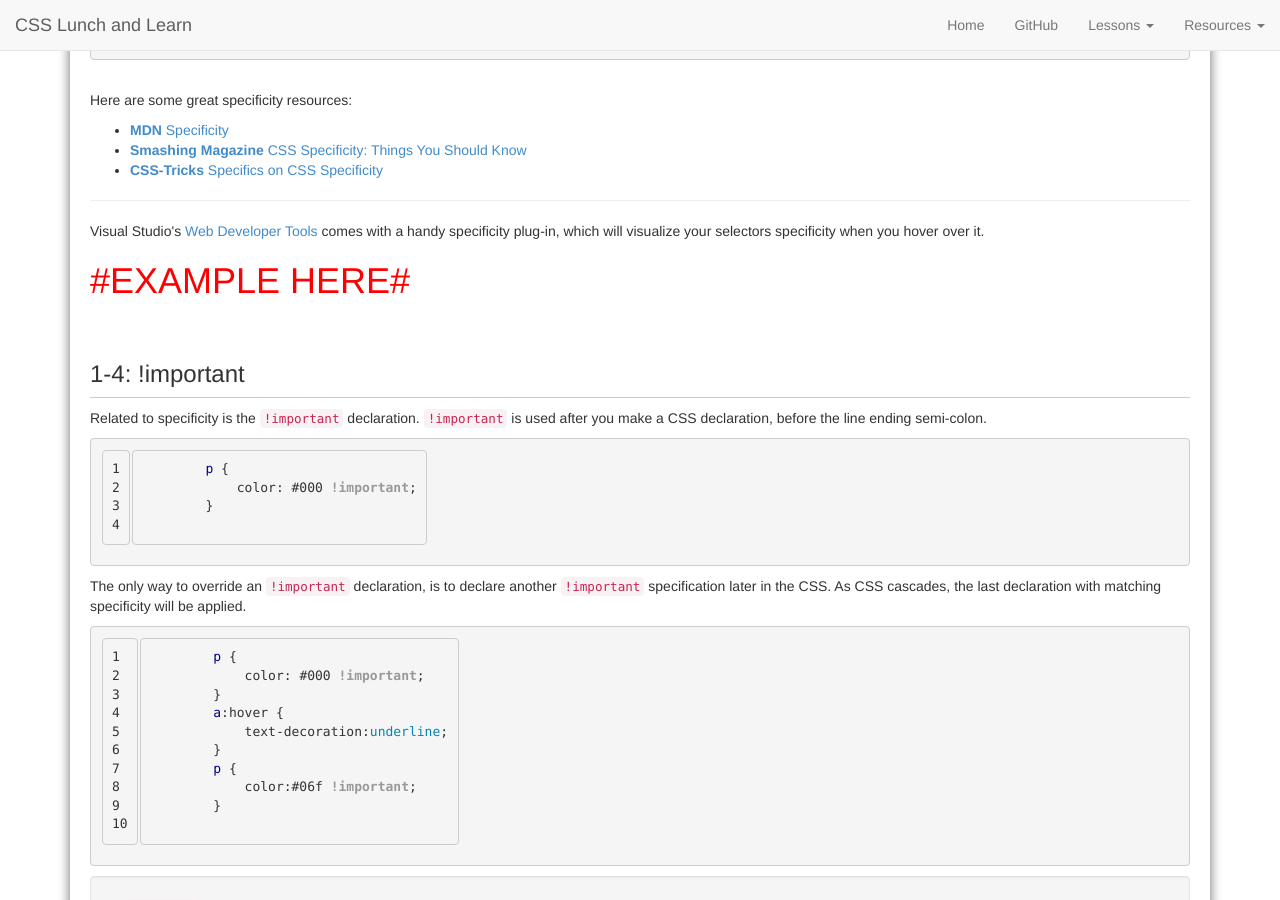
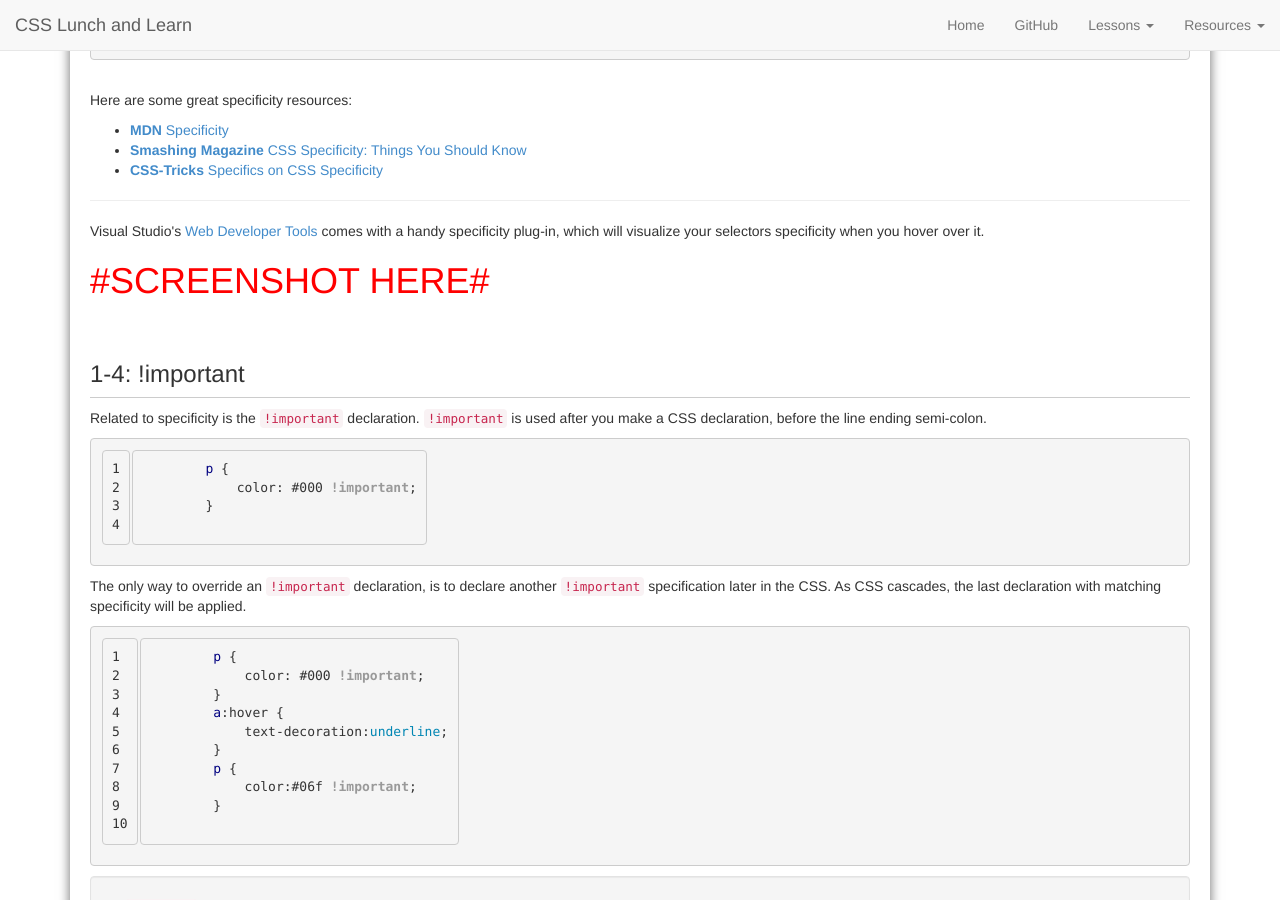
Before and after one commit to robabby/lunch-and-learn, a Jekyll site: the page built from introduction.html, in a window 1280 px wide and 900 px high, scrolled down 7105 px. Built offline with Jekyll 4.4.1, drawn with Linux system fonts in a browser that asks for light colours; Markdown is read by kramdown in place of the engine named in the settings.

Commit message:
Improved Verbage

```diff
--- a/introduction.html
+++ b/introduction.html
@@ -379,7 +379,7 @@ title: Introduction to CSS
 
         <p>Visual Studio's <a href="#">Web Developer Tools</a> comes with a handy specificity plug-in, which will visualize your selectors specificity when you hover over it.</p>
 
-        <h1 style="color:red">#EXAMPLE HERE#</h1>
+        <h1 style="color:red">#SCREENSHOT HERE#</h1>
     </div>
     <div id="important" class="lesson">
         <h3 class="title">1-4: !important</h3>
```
